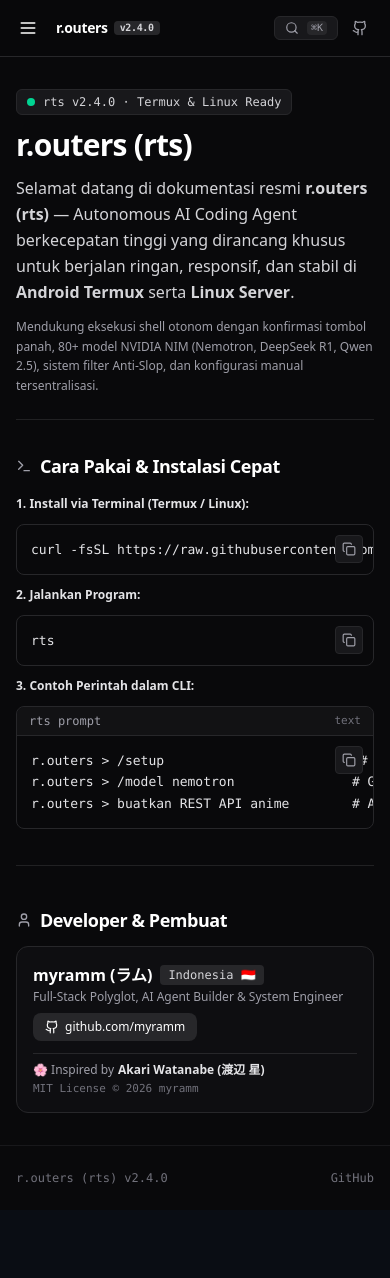
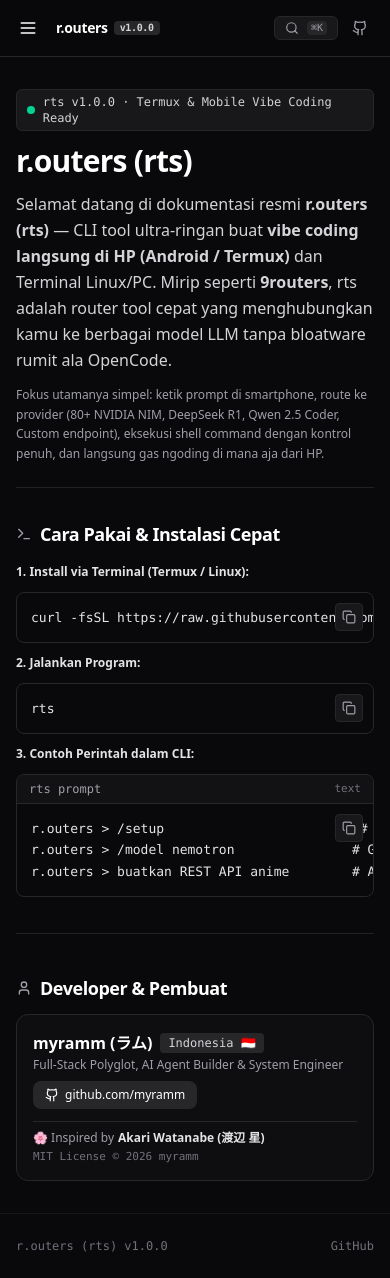
Before and after one commit to myramm/rts-docs, a React (Vite) app: page / in a window 390 px wide. Before the commit the page ends 1210 px from the top, so only its background shows below. Built offline with nearby package versions, Linux system fonts and the light colour scheme.

Commit message:
chore: set version to v1.0.0 and refine docs for mobile vibe coding

```diff
--- a/api/index.js
+++ b/api/index.js
@@ -9,8 +9,8 @@
 app.get('/api/status', (req, res) => {
   res.json({
     name: 'r.outers (rts)',
-    version: '2.4.0',
-    description: 'Autonomous AI Coding Agent for Android Termux & Linux',
+    version: '1.0.0',
+    description: 'Fast Mobile & Terminal Vibe Coding Tool (Termux & Linux Ready)',
     status: 'ONLINE',
     author: 'myramm (ラム)',
     muse: 'Akari Watanabe 🌸',
--- a/package.json
+++ b/package.json
@@ -1,6 +1,6 @@
 {
   "name": "rts-docs",
-  "version": "2.4.0",
+  "version": "1.0.0",
   "private": true,
   "type": "module",
   "scripts": {
--- a/src/App.tsx
+++ b/src/App.tsx
@@ -81,7 +81,7 @@
 
       <footer className="border-t border-zinc-900 py-6 text-xs text-zinc-500 font-mono">
         <div className="max-w-7xl mx-auto px-4 sm:px-6 flex items-center justify-between">
-          <span>r.outers (rts) v2.4.0</span>
+          <span>r.outers (rts) v1.0.0</span>
           <a
             href="https://github.com/myramm/r.outers"
             target="_blank"
--- a/src/components/ApiPlayground.tsx
+++ b/src/components/ApiPlayground.tsx
@@ -51,7 +51,7 @@
       if (activeEndpoint === '/api/status') {
         setResponseJson(JSON.stringify({
           name: "r.outers (rts)",
-          version: "2.4.0",
+          version: "1.0.0",
           status: "ONLINE",
           default_model: "nvidia/nemotron-3-super-120b-a12b",
           providers: ["nvidia", "clouvia", "atria", "openai_compatible"]
--- a/src/components/DocContent.tsx
+++ b/src/components/DocContent.tsx
@@ -42,7 +42,7 @@
           <div className="space-y-3 pb-6 border-b border-zinc-800/80">
             <div className="inline-flex items-center space-x-2 px-2.5 py-1 rounded-md bg-zinc-900 border border-zinc-800 text-xs text-zinc-300 font-mono">
               <span className="w-2 h-2 rounded-full bg-emerald-400"></span>
-              <span>rts v2.4.0 · Termux & Linux Ready</span>
+              <span>rts v1.0.0 · Termux & Mobile Vibe Coding Ready</span>
             </div>
 
             <h1 className="text-3xl font-bold text-white tracking-tight">
@@ -50,11 +50,11 @@
             </h1>
 
             <p className="text-zinc-300 text-base leading-relaxed">
-              Selamat datang di dokumentasi resmi <b>r.outers (rts)</b> — Autonomous AI Coding Agent berkecepatan tinggi yang dirancang khusus untuk berjalan ringan, responsif, dan stabil di <b>Android Termux</b> serta <b>Linux Server</b>.
+              Selamat datang di dokumentasi resmi <b>r.outers (rts)</b> — CLI tool ultra-ringan buat <b>vibe coding langsung di HP (Android / Termux)</b> dan Terminal Linux/PC. Mirip seperti <b>9routers</b>, rts adalah router tool cepat yang menghubungkan kamu ke berbagai model LLM tanpa bloatware rumit ala OpenCode.
             </p>
 
             <p className="text-zinc-400 text-xs leading-relaxed">
-              Mendukung eksekusi shell otonom dengan konfirmasi tombol panah, 80+ model NVIDIA NIM (Nemotron, DeepSeek R1, Qwen 2.5), sistem filter Anti-Slop, dan konfigurasi manual tersentralisasi.
+              Fokus utamanya simpel: ketik prompt di smartphone, route ke provider (80+ NVIDIA NIM, DeepSeek R1, Qwen 2.5 Coder, Custom endpoint), eksekusi shell command dengan kontrol penuh, dan langsung gas ngoding di mana aja dari HP.
             </p>
           </div>
 
--- a/src/components/Navbar.tsx
+++ b/src/components/Navbar.tsx
@@ -40,7 +40,7 @@
             <span className="font-bold text-sm tracking-tight text-white flex items-center space-x-1.5">
               <span>r.outers</span>
               <span className="text-[10px] font-mono px-1.5 py-0.2 rounded bg-zinc-800 text-zinc-300">
-                v2.4.0
+                v1.0.0
               </span>
             </span>
           </div>
--- a/src/components/SearchModal.tsx
+++ b/src/components/SearchModal.tsx
@@ -140,7 +140,7 @@
             <span><kbd className="px-1.5 py-0.5 rounded bg-cyber-card border border-cyber-border">Enter</kbd> Select</span>
             <span><kbd className="px-1.5 py-0.5 rounded bg-cyber-card border border-cyber-border">Esc</kbd> Close</span>
           </div>
-          <span className="text-cyber-pink">r.outers v2.4.0</span>
+          <span className="text-zinc-400 font-mono">r.outers v1.0.0</span>
         </div>
 
       </div>
--- a/src/components/TerminalSimulator.tsx
+++ b/src/components/TerminalSimulator.tsx
@@ -18,7 +18,7 @@
     {
       id: 'welcome',
       type: 'output',
-      content: `r.outers (rts) v2.4.0 — Autonomous AI Coding Agent for Termux & Linux
+      content: `r.outers (rts) v1.0.0 — Fast Mobile & Terminal Vibe Coding Tool (Termux Ready)
 Engine: NVIDIA NIM | Active Model: nvidia/nemotron-3-super-120b-a12b
 Type /help for slash commands or enter your prompt.`
     }
```
Also changed, not shown: 1 other file (tests, documents, lock files or other folders).
